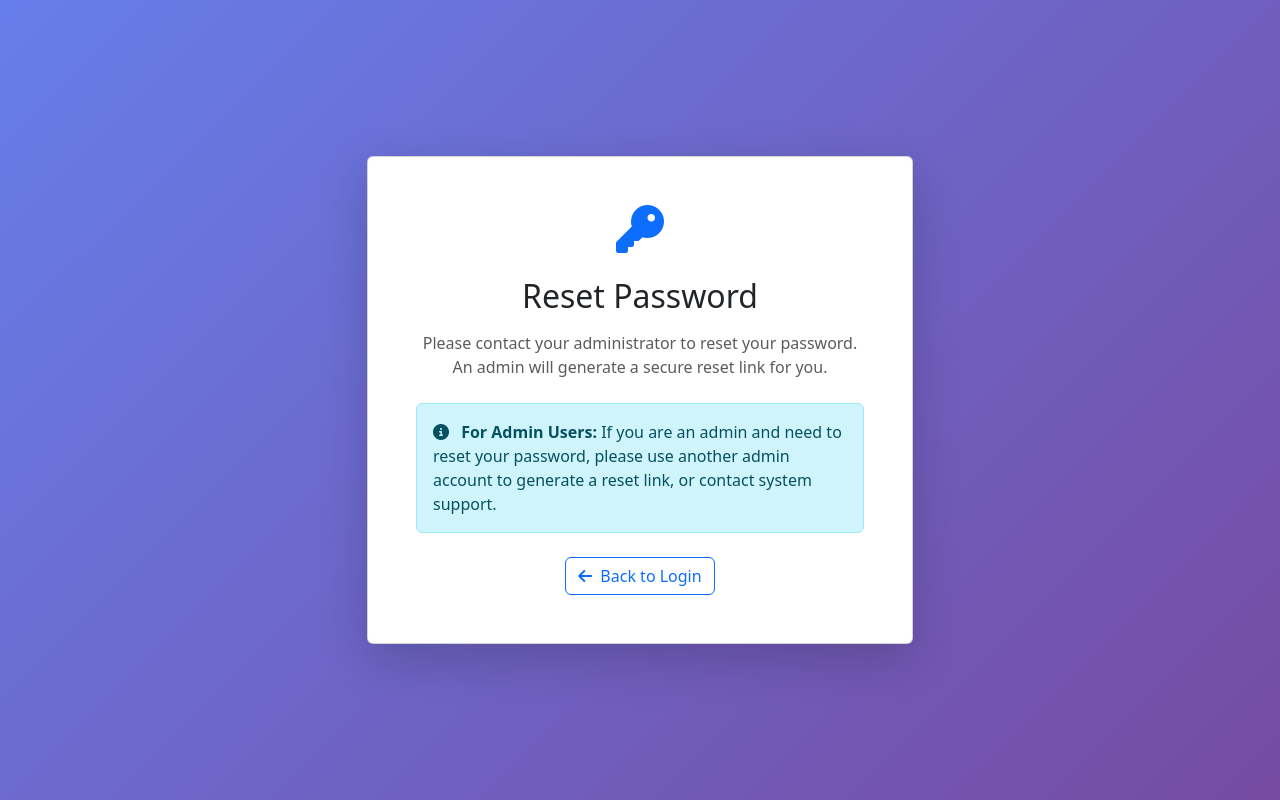
After one commit to roxyboby/elearning-portal, a Flask app: page /request-password-reset in a window 1280 px wide. The commit adds this page. Run offline with Flask 3, Linux system fonts and the light colour scheme.

Commit message:
Add complete password reset system with admin tools
- Add PasswordResetToken model to models.py
- Add check_password method to User model
- Create 5 new templates for password reset workflow
- Add password reset routes to app.py (request, generate, reset, change)
- Add 'Forgot Password' link to login page
- Import secrets module for secure token generation
- Tokens expire after 24 hours and can only be used once

```diff
--- a/app.py
+++ b/app.py
@@ -25,6 +25,7 @@ from dotenv import load_dotenv
 from werkzeug.utils import secure_filename
 from datetime import datetime, timedelta
 import uuid
+import secrets
 from PIL import Image
 import json
 import glob
@@ -161,7 +162,7 @@ def before_request():
 # -----------------------------------------------------------------------------
 # 3) Database + Models (import after app creation)
 # -----------------------------------------------------------------------------
-from models import db, User, Course, Section, Page, Enrollment  # noqa: E402
+from models import db, User, Course, Section, Page, Enrollment, PasswordResetToken  # noqa: E402
 db.init_app(app)
 
 # One-time migration: ensure 'cover_image' column exists on 'course'
@@ -642,6 +643,122 @@ def login():
     else:
         return redirect(url_for('my_courses'))
 
+# ==================== PASSWORD RESET ROUTES ====================
+
+@app.route('/request-password-reset')
+def request_password_reset():
+    """User-facing page to request password reset"""
+    return render_template('request_password_reset.html')
+
+@app.route('/admin/generate-reset-link', methods=['GET', 'POST'])
+@login_required
+def generate_admin_reset_link():
+    """Admin-only route to generate password reset link"""
+    if not current_user.is_admin:
+        flash('Access denied. Admin privileges required.', 'danger')
+        return redirect(url_for('home'))
+
+    if request.method == 'POST':
+        email = request.form.get('email', '').strip().lower()
+
+        user = User.query.filter_by(email=email).first()
+        if not user:
+            flash('User not found.', 'danger')
+            return render_template('admin/generate_reset_link.html')
+
+        token = secrets.token_urlsafe(32)
+        expires_at = datetime.utcnow() + timedelta(hours=24)
+
+        reset_token = PasswordResetToken(
+            user_id=user.id,
+            token=token,
+            expires_at=expires_at
+        )
+        db.session.add(reset_token)
+        db.session.commit()
+
+        reset_url = url_for('reset_password', token=token, _external=True)
+
+        return render_template('admin/reset_link_generated.html',
+                             reset_url=reset_url,
+                             email=email,
+                             expires_hours=24)
+
+    return render_template('admin/generate_reset_link.html')
+
+@app.route('/reset-password/<token>', methods=['GET', 'POST'])
+def reset_password(token):
+    """Public route for password reset using token"""
+    reset_token = PasswordResetToken.query.filter_by(
+        token=token,
+        used=False
+    ).first()
+
+    if not reset_token:
+        flash('Invalid or expired reset link.', 'danger')
+        return redirect(url_for('login'))
+
+    if reset_token.expires_at < datetime.utcnow():
+        flash('This reset link has expired. Please request a new one.', 'danger')
+        return redirect(url_for('login'))
+
+    if request.method == 'POST':
+        new_password = request.form.get('new_password', '')
+        confirm_password = request.form.get('confirm_password', '')
+
+        if not new_password or len(new_password) < 6:
+            flash('Password must be at least 6 characters long.', 'danger')
+            return render_template('reset_password.html', token=token, email=reset_token.user.email)
+
+        if new_password != confirm_password:
+            flash('Passwords do not match.', 'danger')
+            return render_template('reset_password.html', token=token, email=reset_token.user.email)
+
+        user = reset_token.user
+        user.password_hash = generate_password_hash(new_password)
+        reset_token.used = True
+
+        db.session.commit()
+
+        flash('Your password has been successfully reset! You can now login with your new password.', 'success')
+        return redirect(url_for('login'))
+
+    return render_template('reset_password.html',
+                         token=token,
+                         email=reset_token.user.email)
+
+@app.route('/profile/change-password', methods=['GET', 'POST'])
+@login_required
+def change_password():
+    """Route for logged-in users to change their own password"""
+    if request.method == 'POST':
+        current_password = request.form.get('current_password', '')
+        new_password = request.form.get('new_password', '')
+        confirm_password = request.form.get('confirm_password', '')
+
+        if not current_user.check_password(current_password):
+            flash('Current password is incorrect.', 'danger')
+            return render_template('change_password.html')
+
+        if not new_password or len(new_password) < 6:
+            flash('New password must be at least 6 characters long.', 'danger')
+            return render_template('change_password.html')
+
+        if new_password != confirm_password:
+            flash('New passwords do not match.', 'danger')
+            return render_template('change_password.html')
+
+        current_user.password_hash = generate_password_hash(new_password)
+        db.session.commit()
+
+        flash('Your password has been successfully changed!', 'success')
+        return redirect(url_for('admin' if current_user.is_admin else 'my_courses'))
+
+    return render_template('change_password.html')
+
+# ==================== END PASSWORD RESET ROUTES ====================
+
+
 
 
 
--- a/templates/login.html
+++ b/templates/login.html
@@ -27,6 +27,11 @@
                             <label for="password">
                                 <i class="fas fa-lock me-2"></i>Password
                             </label>
+                        </div>
+                        <div class="text-end mb-2">
+                            <a href="{{ url_for('request_password_reset') }}" class="text-decoration-none small">
+                                <i class="fas fa-key me-1"></i>Forgot your password?
+                            </a>
                         </div>
 
                         <div class="d-grid mt-4">
--- /dev/null
+++ b/templates/request_password_reset.html
@@ -0,0 +1,52 @@
+<!DOCTYPE html>
+<html lang="en">
+<head>
+    <meta charset="UTF-8">
+    <meta name="viewport" content="width=device-width, initial-scale=1.0">
+    <title>Reset Password - E-Learning Portal</title>
+    <link href="https://cdn.jsdelivr.net/npm/bootstrap@5.3.0/dist/css/bootstrap.min.css" rel="stylesheet">
+    <link rel="stylesheet" href="https://cdnjs.cloudflare.com/ajax/libs/font-awesome/6.4.0/css/all.min.css">
+    <style>
+        body {
+            background: linear-gradient(135deg, #667eea 0%, #764ba2 100%);
+            min-height: 100vh;
+            display: flex;
+            align-items: center;
+            justify-content: center;
+        }
+    </style>
+</head>
+<body>
+    <div class="container">
+        <div class="row justify-content-center">
+            <div class="col-md-6">
+                <div class="card shadow-lg">
+                    <div class="card-body p-5">
+                        <div class="text-center mb-4">
+                            <i class="fas fa-key fa-3x text-primary"></i>
+                        </div>
+                        <h2 class="text-center mb-3">Reset Password</h2>
+                        <p class="text-center text-muted mb-4">
+                            Please contact your administrator to reset your password.
+                            An admin will generate a secure reset link for you.
+                        </p>
+
+                        <div class="alert alert-info">
+                            <i class="fas fa-info-circle me-2"></i>
+                            <strong>For Admin Users:</strong> If you are an admin and need to reset your password,
+                            please use another admin account to generate a reset link, or contact system support.
+                        </div>
+
+                        <div class="text-center mt-4">
+                            <a href="{{ url_for('login') }}" class="btn btn-outline-primary">
+                                <i class="fas fa-arrow-left me-2"></i>Back to Login
+                            </a>
+                        </div>
+                    </div>
+                </div>
+            </div>
+        </div>
+    </div>
+    <script src="https://cdn.jsdelivr.net/npm/bootstrap@5.3.0/dist/js/bootstrap.bundle.min.js"></script>
+</body>
+</html>
```
Also changed, not shown: models.py (+21 -0 lines), templates/admin/generate_reset_link.html (added, +76 -0 lines), templates/admin/reset_link_generated.html (added, +94 -0 lines), templates/change_password.html (added, +71 -0 lines), templates/reset_password.html (added, +81 -0 lines).
